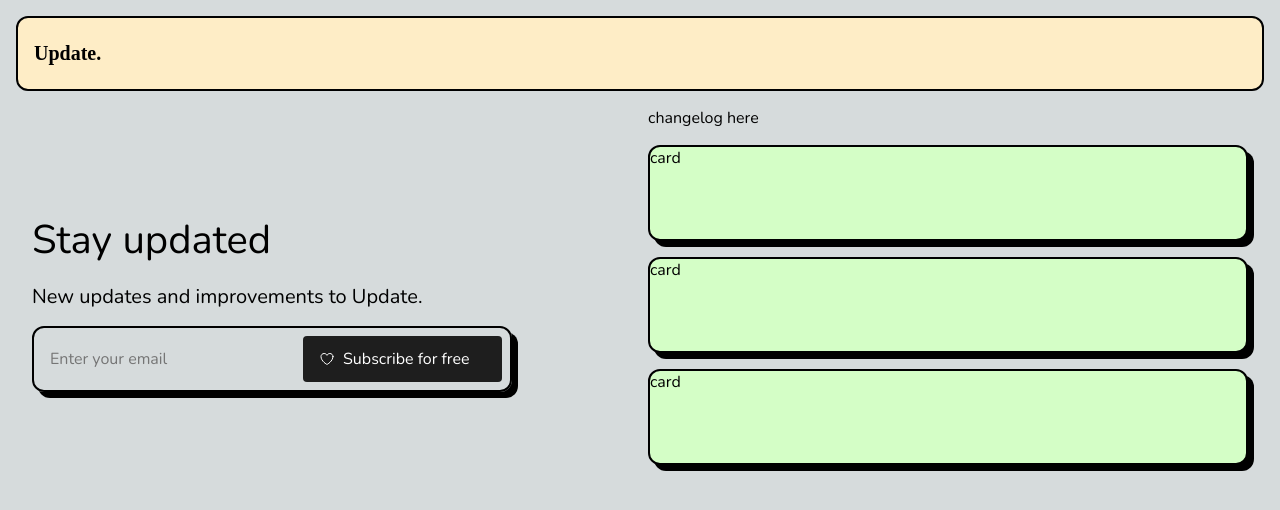
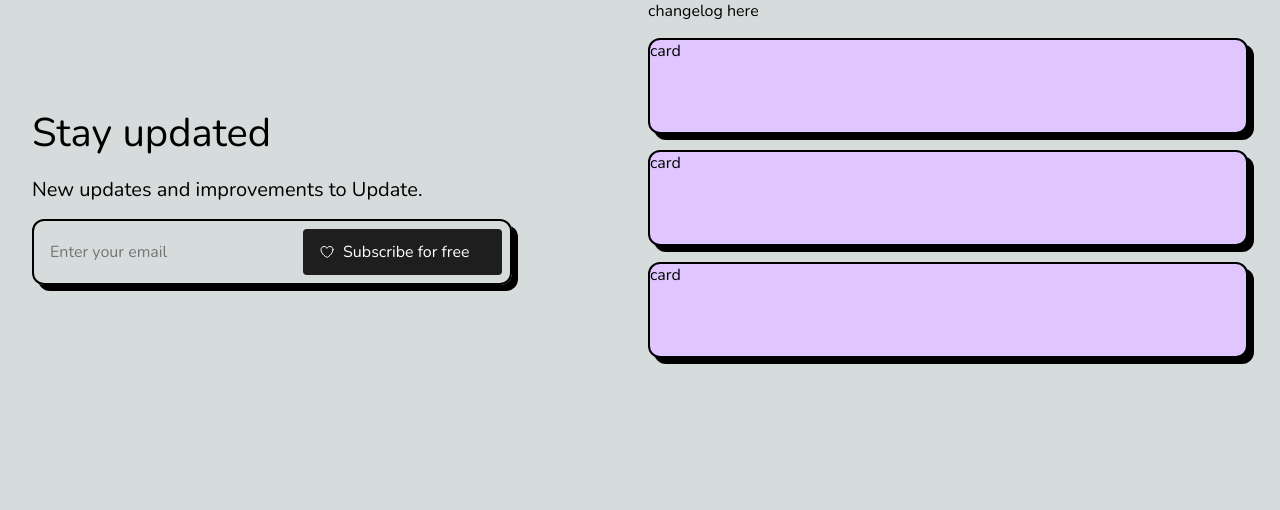
Before and after one commit to piotrszubert/update-changelog-template, a Next.js app: page / in a window 1280 px wide. Shown: the top 510 px of the page. Built offline with nearby package versions, Linux system fonts and the light colour scheme.

Commit message:
disabled header, changed bg color

```diff
--- a/pages/index.tsx
+++ b/pages/index.tsx
@@ -16,7 +16,7 @@ export default function Home() {
         <meta name="viewport" content="width=device-width, initial-scale=1" />
         <link rel="icon" href="/favicon.ico" />
       </Head>
-      <Header/>
+      {/* <Header/> */}
       <main className={`${nunito.className} ${styles.main}`}>
         <div>
           <SubscribeForm/>
--- a/styles/Card.module.css
+++ b/styles/Card.module.css
@@ -1,7 +1,7 @@
 .card {
     border: var(--border-width) solid;
     border-radius: var(--border-radius);
-    background-color: rgb(var(--card-bg-rgb-2));
+    background-color: rgb(var(--card-bg-rgb-5));
     box-shadow: 6px 6px rgb(0,0,0);
     min-height: 6rem;
 }
--- a/styles/Header.module.css
+++ b/styles/Header.module.css
@@ -1,7 +1,7 @@
 .header {
     margin: 1rem 0;
     padding: 1.5rem 1rem;
-    background-color: rgb(var(--card-bg-rgb-1));
+    background-color: rgb(var(--card-bg-rgb-5));
     border: var(--border-width) solid black;
     border-radius: var(--border-radius);
 }
```
